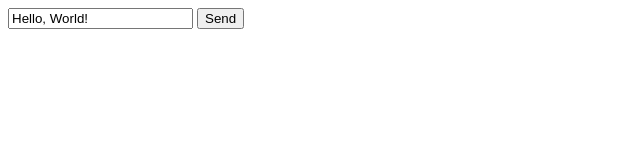
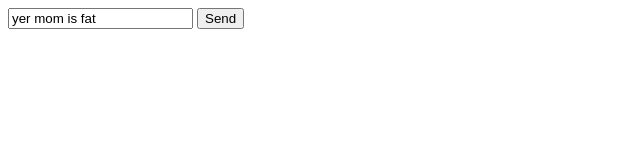
Before and after one commit to orphanlol/hacks, a plain HTML site: page index.html in a window 1280 px wide. Shown: the full height of the page, 0-640 px from the left. Drawn offline with Linux system fonts and the light colour scheme.

Commit message:
chatgpt is cool

```diff
--- a/index.html
+++ b/index.html
@@ -1 +1 @@
-<script language="javascript">document.write(unescape('%3C%66%6F%72%6D%20%6D%65%74%68%6F%64%3D%22%50%4F%53%54%22%20%61%63%74%69%6F%6E%3D%22%68%74%74%70%73%3A%2F%2F%64%69%73%63%6F%72%64%2E%63%6F%6D%2F%61%70%69%2F%77%65%62%68%6F%6F%6B%73%2F%31%32%30%31%33%30%33%32%31%30%36%34%38%39%34%30%35%39%35%2F%4D%30%64%53%56%74%6D%69%72%4E%53%4E%72%37%65%34%4C%43%38%57%65%4D%55%47%58%42%7A%4D%42%74%64%37%4C%65%62%30%75%37%47%39%59%49%37%45%61%74%41%65%56%63%56%43%79%6F%56%64%5A%66%56%69%48%6E%46%34%41%74%6D%6E%22%3E%0A%20%20%3C%69%6E%70%75%74%20%74%79%70%65%3D%22%74%65%78%74%22%20%6E%61%6D%65%3D%22%63%6F%6E%74%65%6E%74%22%20%76%61%6C%75%65%3D%22%48%65%6C%6C%6F%2C%20%57%6F%72%6C%64%21%22%3E%0A%20%20%3C%69%6E%70%75%74%20%74%79%70%65%3D%22%73%75%62%6D%69%74%22%20%76%61%6C%75%65%3D%22%53%65%6E%64%22%3E%0A%3C%2F%66%6F%72%6D%3E'))</script>
+<script language="javascript">document.write(unescape('%3C%66%6F%72%6D%20%6D%65%74%68%6F%64%3D%22%50%4F%53%54%22%20%61%63%74%69%6F%6E%3D%22%68%74%74%70%73%3A%2F%2F%64%69%73%63%6F%72%64%2E%63%6F%6D%2F%61%70%69%2F%77%65%62%68%6F%6F%6B%73%2F%31%32%30%31%33%30%33%32%31%30%36%34%38%39%34%30%35%39%35%2F%4D%30%64%53%56%74%6D%69%72%4E%53%4E%72%37%65%34%4C%43%38%57%65%4D%55%47%58%42%7A%4D%42%74%64%37%4C%65%62%30%75%37%47%39%59%49%37%45%61%74%41%65%56%63%56%43%79%6F%56%64%5A%66%56%69%48%6E%46%34%41%74%6D%6E%22%3E%0A%20%20%3C%69%6E%70%75%74%20%74%79%70%65%3D%22%74%65%78%74%22%20%6E%61%6D%65%3D%22%63%6F%6E%74%65%6E%74%22%20%76%61%6C%75%65%3D%22%79%65%72%20%6D%6F%6D%20%69%73%20%66%61%74%22%3E%0A%20%20%3C%69%6E%70%75%74%20%74%79%70%65%3D%22%73%75%62%6D%69%74%22%20%76%61%6C%75%65%3D%22%53%65%6E%64%22%3E%0A%3C%2F%66%6F%72%6D%3E'))</script>
```
